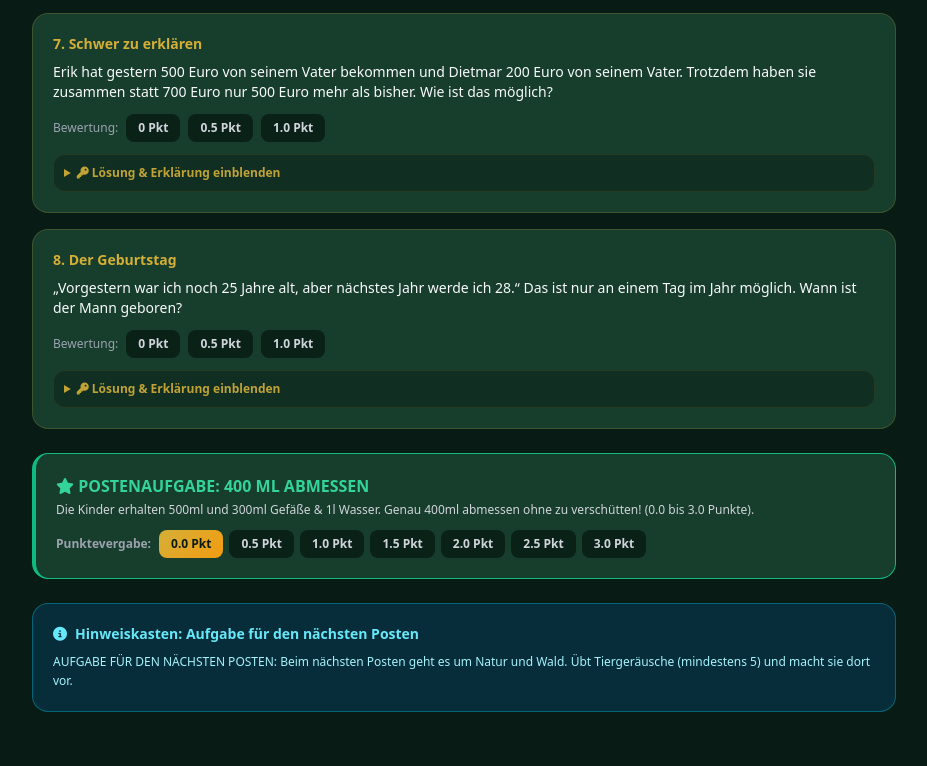
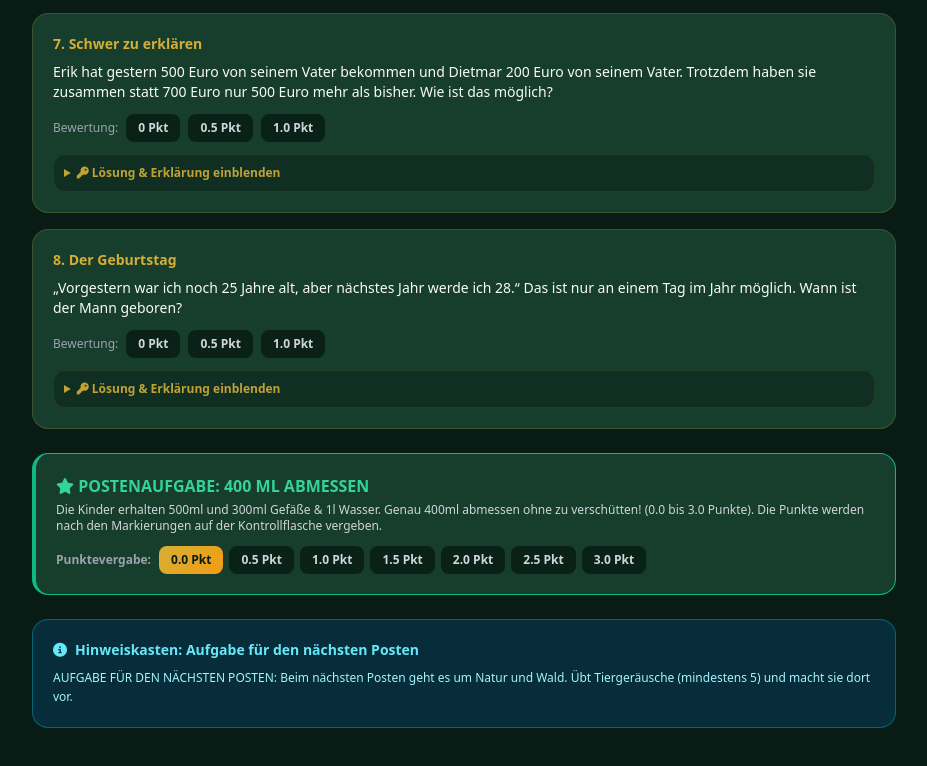
Before and after one commit to apzachmann/schnitzel2026, a plain HTML site: page index.html in a window 1280 px wide. Shown: the part 1714-2480 px from the top of the page, without its empty margins (176-1103 px from the left). Drawn offline with nearby package versions, Linux system fonts and the light colour scheme.

Commit message:
Update index.html

```diff
--- a/index.html
+++ b/index.html
@@ -121,7 +121,7 @@
           { id: 'q8', type: 'open', title: '8. Der Geburtstag', text: '„Vorgestern war ich noch 25 Jahre alt, aber nächstes Jahr werde ich 28.“ Das ist nur an einem Tag im Jahr möglich. Wann ist der Mann geboren?', answer: 'Geburtstag: 31. Dezember. Gespräch findet am 1. Januar statt.', exp: 'Am 30.12. war er 25. Am 31.12. wird er 26. In diesem Jahr am 31.12. wird er 27, nächstes Jahr 28.' }
         ],
         postTaskTitle: "POSTENAUFGABE: 400 ML ABMESSEN",
-        postTaskText: "Die Kinder erhalten 500ml und 300ml Gefäße & 1l Wasser. Genau 400ml abmessen ohne zu verschütten! (0.0 bis 3.0 Punkte).",
+        postTaskText: "Die Kinder erhalten 500ml und 300ml Gefäße & 1l Wasser. Genau 400ml abmessen ohne zu verschütten! (0.0 bis 3.0 Punkte). Die Punkte werden nach den Markierungen auf der Kontrollflasche vergeben.",
         nextTaskText: "AUFGABE FÜR DEN NÄCHSTEN POSTEN: Beim nächsten Posten geht es um Natur und Wald. Übt Tiergeräusche (mindestens 5) und macht sie dort vor."
       },
       p2: {
@@ -129,7 +129,7 @@
         material: "4 Eier, Box, Handzettel, Zeigezettel",
         hasPrevTask: true,
         prevTaskTitle: "Mitgebrachte Aufgabe: Tiergeräusche vorführen",
-        prevTaskDesc: "Die Gruppe führt mindestens 5 geübte Tiergeräusche vor (0.0 bis 3.0 Punkte).",
+        prevTaskDesc: "Die Gruppe führt mindestens 5 geübte Tiergeräusche vor (0.0 bis 3.0 Punkte). Du bewertest subjektiv nach Augenmaß.",
         questions: [
           { id: 'q1', type: 'mc', title: '1. In welcher Position schlafen Pferde tief und fest?', options: ['A) im Stehen', 'B) im Liegen', 'C) an der Stallwand lehnend', 'D) sitzend (wie ein Hund)'], correct: 'B', exp: 'Für den Tiefschlaf erschlafft die Muskulatur so stark, dass sich Pferde hinlegen müssen.' },
           { id: 'q2', type: 'mc', title: '2. Welches Obst wird weltweit am meisten gegessen?', options: ['A) Banane', 'B) Orange', 'C) Apfel', 'D) Traube'], correct: 'A', exp: 'Die Banane wird weltweit am meisten angebaut und gegessen.' },
@@ -143,7 +143,7 @@
           { id: 'q10', type: 'mc', title: '10. Bei der Photosynthese wird was umgewandelt?', options: ['A) Licht + CO₂ + Wasser → Sauerstoff + Glucose', 'B) Licht + CO₂ → Sauerstoff', 'C) Licht + CO₂ → Sauerstoff + Chlorophyll', 'D) Licht + CO₂ + Chlorophyll → Sauerstoff + Wasser'], correct: 'A', exp: 'Pflanzen wandeln CO2, Wasser und Licht in Traubenzucker und Sauerstoff um.' }
         ],
         postTaskTitle: "POSTENAUFGABE: TIERGERÄUSCHE RATEN",
-        postTaskText: "Spiele die 15 Tiergeräusche ab. Bewertet wird die Anzahl der richtig erratenen Tiere (0.0 bis 3.0 Punkte).",
+        postTaskText: "Spiele die 15 Tiergeräusche ab. Bewertet wird die Anzahl der richtig erratenen Tiere (0.0 bis 3.0 Punkte): Mindestens erratene Tiere->Punkte: 1->0,5 ; 3->1 ; 5->1,5 ; 7->2 ; 9->2,5 ; 11->3",
         nextTaskText: "AUFGABE FÜR DEN NÄCHSTEN POSTEN: Ihr bekommt ein rohes Ei und transportiert es zum nächsten Posten, ohne dass es beschädigt wird."
       },
       p3: {
@@ -151,7 +151,7 @@
         material: "1 Esslöffel, etwas Flatterband",
         hasPrevTask: true,
         prevTaskTitle: "Mitgebrachte Aufgabe: Rohes Ei transportiert",
-        prevTaskDesc: "Ist das Ei heile am Posten angekommen? (0.0 bis 3.0 Punkte).",
+        prevTaskDesc: "Ist das Ei heile am Posten angekommen? (0.0 bis 3.0 Punkte): Völlig intakt: 3Pkt. , Beschädight aber vollständig: 2Pkt., Überreste des kaputten Eies mitgebracht: 1Pkt., Kein Ei mehr dabei: 0Pkt.",
         questions: [
           { id: 'q1', type: 'mc', title: '1. Ziel des „Manhattan Project“ 1942?', options: ['A) Bekämpfung der Slums', 'B) Bau einer Weltraumrakete', 'C) Bau der Atombombe'], correct: 'C', exp: 'Wissenschaftler arbeiteten unter J. Robert Oppenheimer an der ersten Atombombe.' },
           { id: 'q2', type: 'mc', title: '2. Wer erfand 1879 die erste brauchbare elektrische Lampe?', options: ['A) George Eastman', 'B) Thomas Alva Edison', 'C) James Watt'], correct: 'B', exp: 'Edisons Glühlampe brannte erstmals lange genug für den Alltagsgebrauch.' },
@@ -165,7 +165,7 @@
           { id: 'q10', type: 'mc', title: '10. Wer gilt als Erfinder des Buchdrucks?', options: ['A) Johannes Gutenberg', 'B) Leonardo da Vinci', 'C) Thomas More', 'D) Martin Luther'], correct: 'A', exp: 'Gutenberg erfand um 1450 den Buchdruck mit beweglichen Metalllettern.' }
         ],
         postTaskTitle: "POSTENAUFGABE: EIERLAUF",
-        postTaskText: "Eierlauf auf Zeit (2 Minuten). Wechselnde Läufer mit dem mitgebrachten Ei. Geht das Ei kaputt, endet das Spiel (0.0 bis 3.0 Punkte).",
+        postTaskText: "Eierlauf auf Zeit (2 Minuten). Wechselnde Läufer mit dem mitgebrachten Ei. Geht das Ei kaputt, endet das Spiel (0.0 bis 3.0 Punkte). Aufgrund der von dir gewählten Rundenlänge bewertest du nach deinem Gefühl.",
         nextTaskText: "AUFGABE FÜR DEN NÄCHSTEN POSTEN: Macht am Gipfelkreuz Gruppenfotos, zeigt sie dem nächsten Posten und schickt sie an Arne."
       },
       p4: {
```
